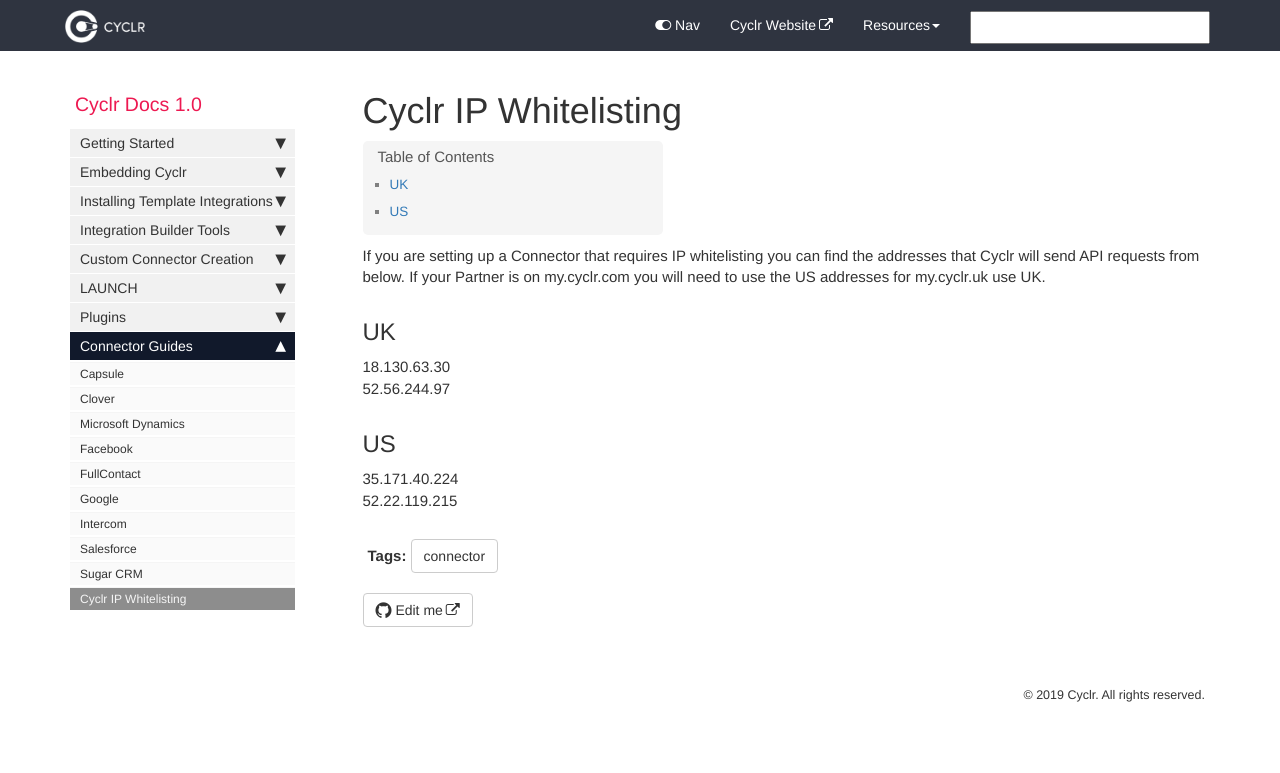
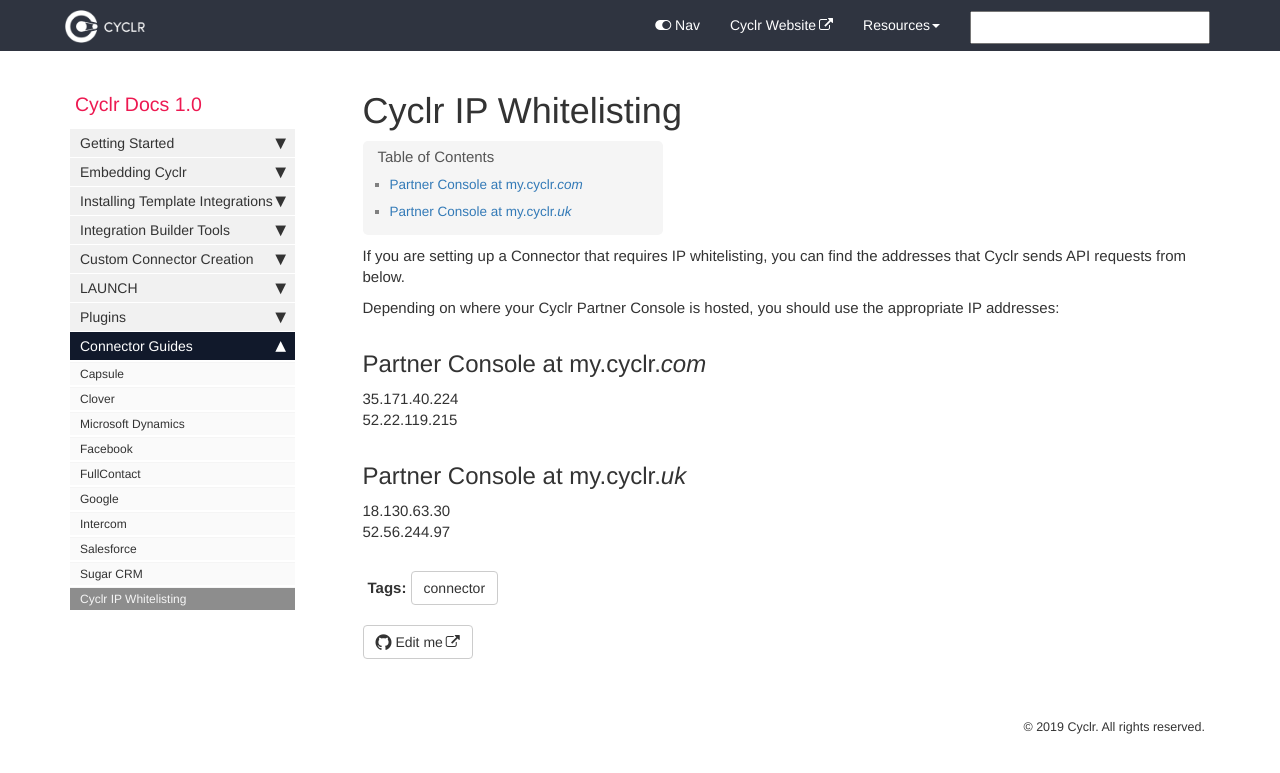
Before and after one commit to sneakysneak/docs, a Jekyll site: the page built from pages/connector-authentication/ip-whitelisting.md, in a window 1280 px wide. Shown: the top 773 px of the page. Built offline with Jekyll 4.4.1, drawn with Linux system fonts in a browser that asks for light colours; nearby versions of some CDN libraries; comment, search, counter and statistics services are not loaded.

Commit message:
Tweaking the IP addresses page - hoping to make a little clearer. (#3)

```diff
--- a/pages/connector-authentication/ip-whitelisting.md
+++ b/pages/connector-authentication/ip-whitelisting.md
@@ -5,14 +5,16 @@ permalink: cyclr-ip-whitelisting
 tags: [connector]
 ---
 
-If you are setting up a Connector that requires IP whitelisting you can find the addresses that Cyclr will send API requests from below. If your Partner is on my.cyclr.com you will need to use the US addresses for my.cyclr.uk use UK.
+If you are setting up a Connector that requires IP whitelisting, you can find the addresses that Cyclr sends API requests from below.
 
-## UK ##
+Depending on where your Cyclr Partner Console is hosted, you should use the appropriate IP addresses:
+
+## Partner Console at my.cyclr._com_ ##
+
+35.171.40.224
+52.22.119.215
+
+## Partner Console at my.cyclr._uk_ ##
 
 18.130.63.30
 52.56.244.97
-
-## US ##
-
-35.171.40.224
-52.22.119.215
```
